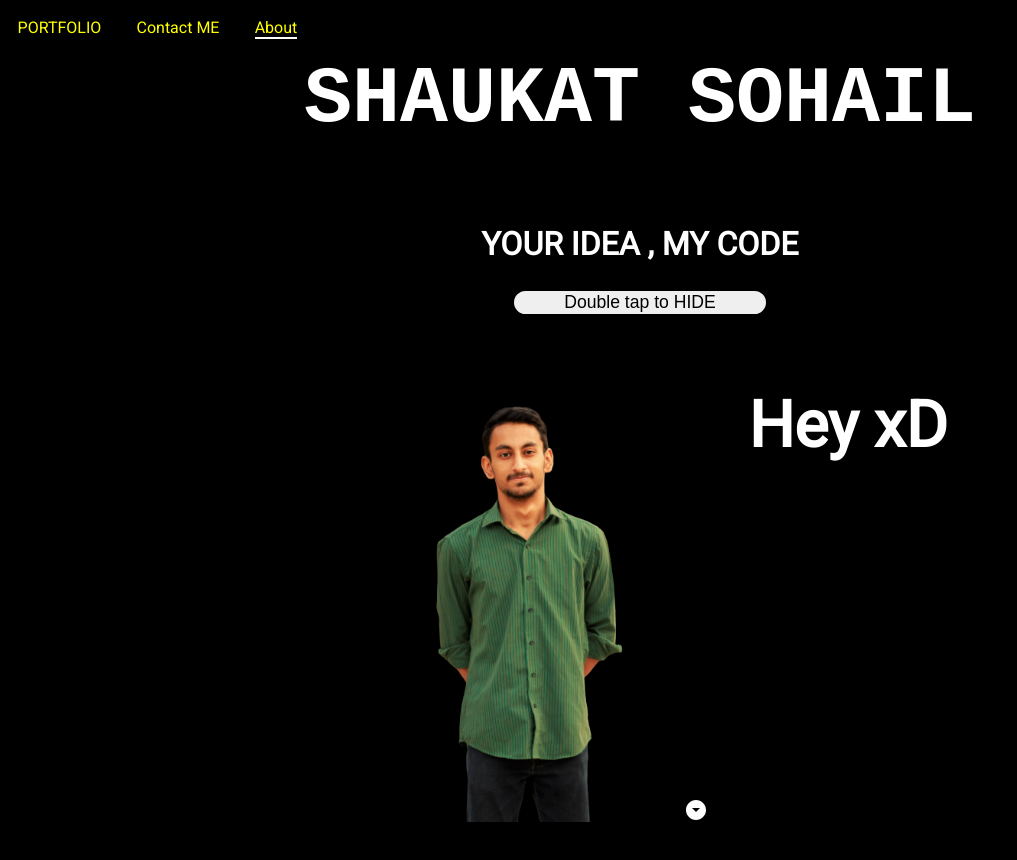
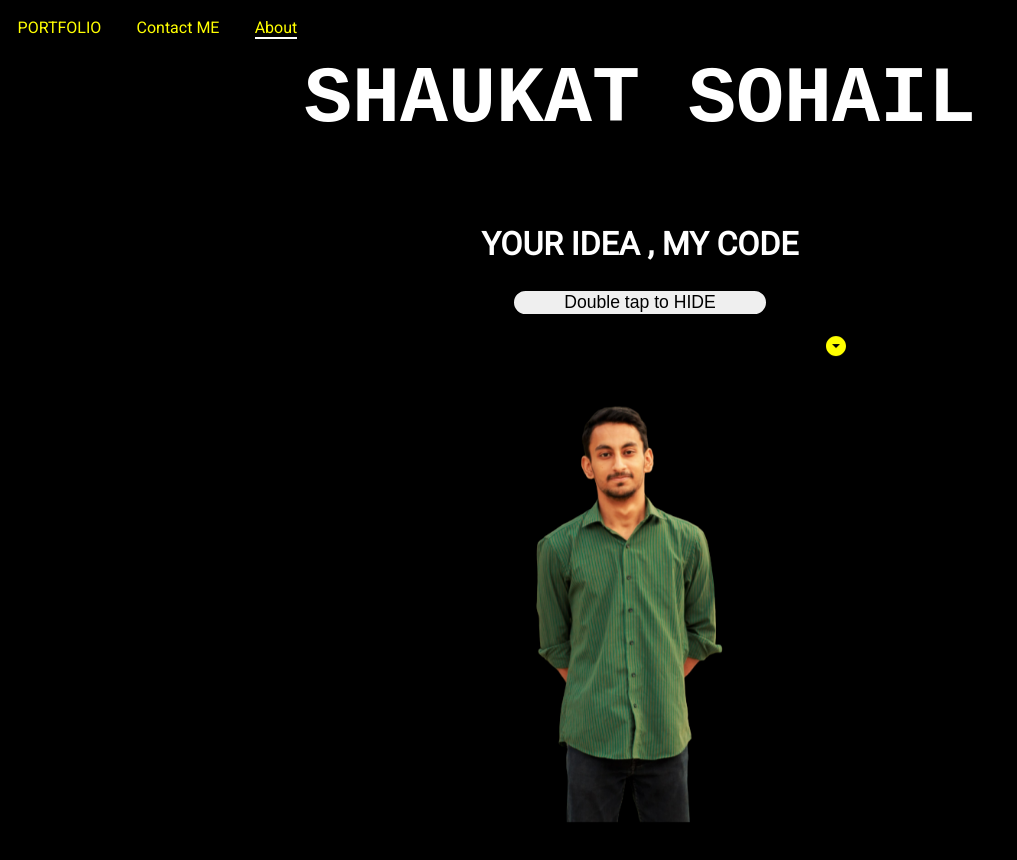
Before and after one commit to Shaukat456/MERNFolio, a React (Create React App) app: page / in a window 1280 px wide. Both pictures are taken after a click on the button "See resume". Shown: the top 860 px of the page, without its empty margins (0-1017 px from the left). Built offline with nearby package versions, Linux system fonts and the light colour scheme.

Commit message:
SCROLL BUTTON

```diff
--- a/src/SHAUKAT.css
+++ b/src/SHAUKAT.css
@@ -239,8 +239,61 @@ visibility: hidden;
     /* flex-direction: column; */
 }
 .introduction h2{
+    flex-wrap: wrap-reverse;
+    width: 30vw
+    ;
+    /* display: block; */
+    color: rgb(123, 190, 14);
     font-size: 4rem;
+/*
+animation-name: hs;
+animation-timing-function: ease;
+animation-iteration-count: infinite;
+animation-duration: 1s; */
+/* animation-fill-mode: ;/ */
+
+
 }
+
+/* @keyframes hs {
+    20%{
+        transform: translateY(5%);
+    }
+    90%{
+        transform: translateY(-4%);
+    }
+    100%{
+        transform: translateY(-5%);
+    }
+} */
+ .icon{
+    display: block;
+    width:auto;
+    color: yellow;
+    background-color: black;
+    height: 20em;
+    animation-name: hs2;
+    animation-timing-function: ease;
+    animation-iteration-count: infinite;
+    animation-duration: 1s;
+    /* animation-fill-mode: ;/ */
+
+
+    }
+
+    @keyframes hs2 {
+        20%{
+            transform: translateY(5%);
+        }
+        90%{
+            transform: translateY(-4%);
+        }
+        100%{
+            transform: translateY(-5%);
+        }
+    }
+
+
 
 .introduction  img{
     width: auto;
--- a/src/Shaukat.js
+++ b/src/Shaukat.js
@@ -55,11 +55,15 @@ const Shaukat=()=>{
     <Fade bottom>
     <figure>
          <img src={DisplayPicture}/>
-        <ArrowDropDownCircleIcon></ArrowDropDownCircleIcon>
+         </figure>
+        </Fade>
 
-         </figure>
-    <h2> <strong> Hey xD</strong> </h2>
-        </Fade>
+    {/* <h2> HEY <strong>
+       Its Shaukat </strong>           */}
+        <ArrowDropDownCircleIcon  className='icon'>
+
+     {/* </h2> */}
+        </ArrowDropDownCircleIcon>
         {/* <h1>HEY</h1> */}
  <Fade bottom duration={2000}>  <p> I am <strong> Shaukat Sohail</strong> , A <strong>FULL STACK WEB DEVELOPER</strong> , i am currently in intermediate (Science) but
     having deep interest in programming and development of various software operations I managed to become a web developer .
```
